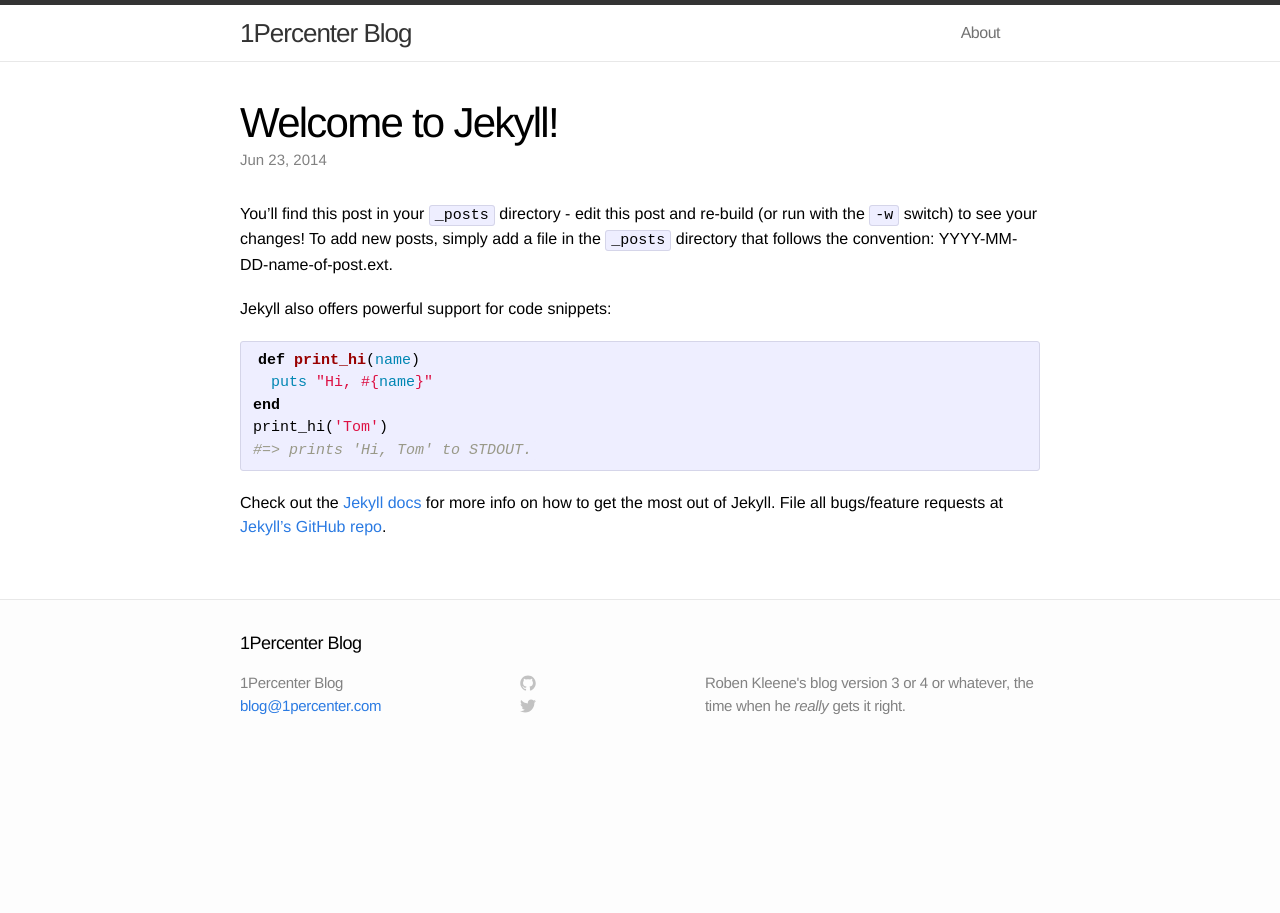
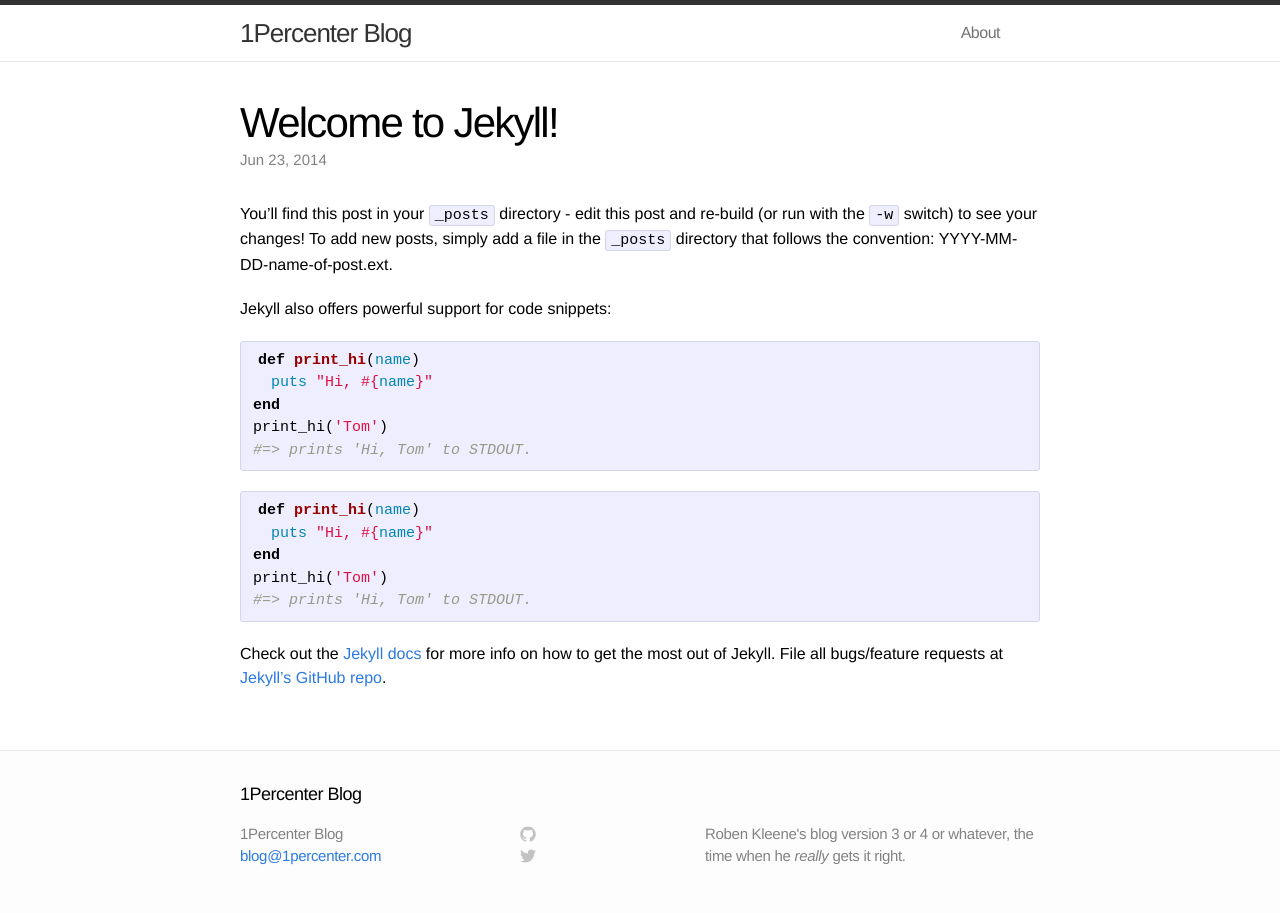
Before and after one commit to robenkleene/robenkleene.github.io, a Jekyll site: the page built from _posts/2014-06-23-welcome-to-jekyll.markdown, in a window 1280 px wide. Built offline with Jekyll 4.4.1, drawn with Linux system fonts in a browser that asks for light colours; Markdown is read by kramdown in place of the engine named in the settings.

Commit message:
Switch back to Kramdown for footnote support

````diff
--- a/_config.yml
+++ b/_config.yml
@@ -6,5 +6,5 @@
 url: "http://yourdomain.com"
 
 # Build settings
-markdown: redcarpet
+markdown: kramdown
 permalink: pretty
--- a/_posts/2014-06-23-welcome-to-jekyll.markdown
+++ b/_posts/2014-06-23-welcome-to-jekyll.markdown
@@ -10,7 +10,7 @@
 
 Jekyll also offers powerful support for code snippets:
 
-```ruby
+``` ruby
 def print_hi(name)
   puts "Hi, #{name}"
 end
@@ -18,6 +18,14 @@
 #=> prints 'Hi, Tom' to STDOUT.
 ```
 
+~~~ ruby
+def print_hi(name)
+  puts "Hi, #{name}"
+end
+print_hi('Tom')
+#=> prints 'Hi, Tom' to STDOUT.
+~~~
+
 Check out the [Jekyll docs][jekyll] for more info on how to get the most out of Jekyll. File all bugs/feature requests at [Jekyll's GitHub repo][jekyll-gh].
 
 [jekyll-gh]: https://github.com/jekyll/jekyll
````
